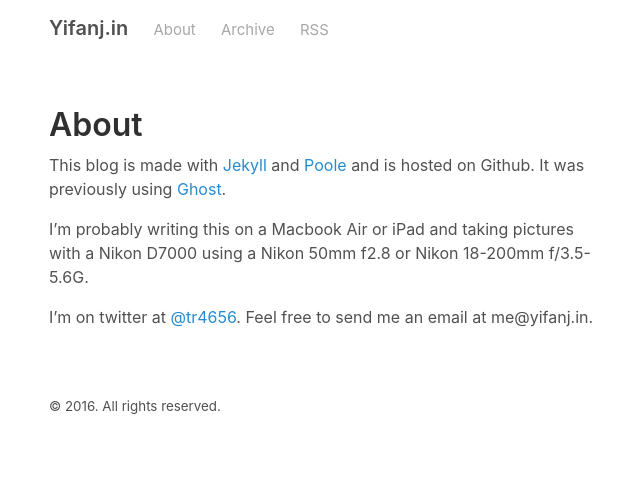
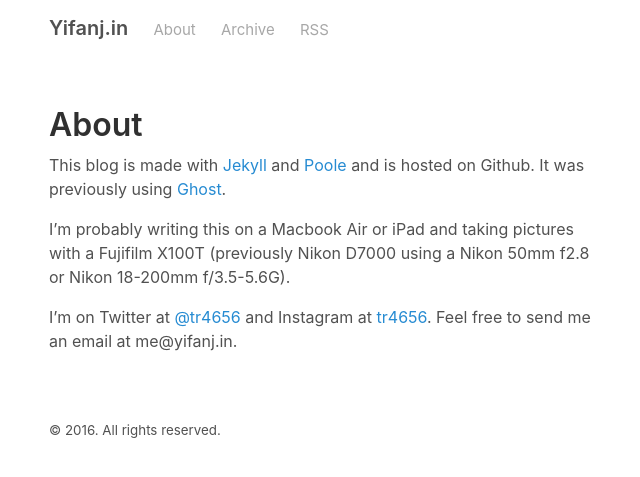
Before and after one commit to tr4656/tr4656.github.io, a Jekyll site: the page built from about.md, in a window 1280 px wide. Shown: the top 477 px of the page, without its empty margins (311-951 px from the left). Built offline with Jekyll 4.4.1, drawn with Linux system fonts in a browser that asks for light colours.

Commit message:
Update about.md

```diff
--- a/about.md
+++ b/about.md
@@ -7,6 +7,6 @@ published: true
 
 This blog is made with [Jekyll](http://jekyllrb.com) and [Poole](http://getpoole.com) and is hosted on Github. It was previously using [Ghost](https://ghost.org/).
 
-I'm probably writing this on a Macbook Air or iPad and taking pictures with a Nikon D7000 using a Nikon 50mm f2.8 or Nikon 18-200mm f/3.5-5.6G.
+I'm probably writing this on a Macbook Air or iPad and taking pictures with a Fujifilm X100T (previously Nikon D7000 using a Nikon 50mm f2.8 or Nikon 18-200mm f/3.5-5.6G).
 
-I'm on twitter at [@tr4656](https://twitter.com/tr4656). Feel free to send me an email at me@yifanj.in.
+I'm on Twitter at [@tr4656](https://twitter.com/tr4656) and Instagram at [tr4656](https://www.instagram.com/tr4656/). Feel free to send me an email at me@yifanj.in.
```
